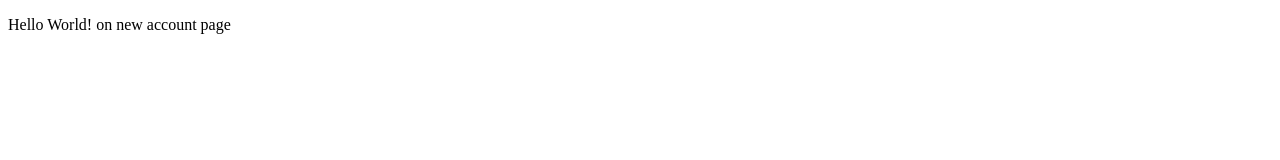
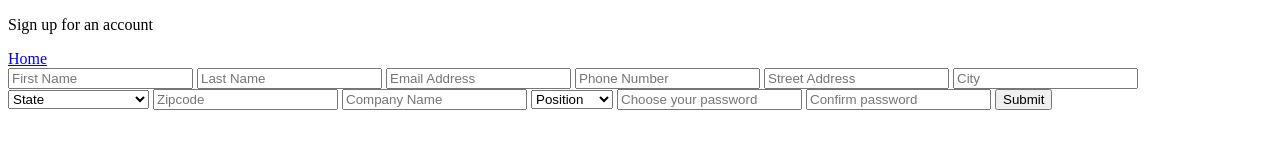
Before and after one commit to LarissaMorrell/tracker, a website: page public/create-account.html in a window 1280 px wide. Drawn offline with Linux system fonts and the light colour scheme.

Commit message:
public was added and back-end .js files. config.js added with mLab database. <form>s added on html

```diff
--- /dev/null
+++ b/config.js
@@ -0,0 +1,4 @@
+exports.DATABASE_URL = process.env.DATABASE_URL ||
+                       global.DATABASE_URL ||
+                       'mongodb://dbuser:dbpassword@ds147079.mlab.com:47079/mrkt-tracker';
+exports.PORT = process.env.PORT || 8080;
--- a/public/create-account.html
+++ b/public/create-account.html
@@ -6,7 +6,79 @@
 </head>
 
 <body>
-    <p>Hello World! on new account page</p>
+    <p>Sign up for an account</p>
+    <a href="index.html">Home</a>
+    <form>
+        <input placeholder="First Name" type="text" name="" required>
+        <input placeholder="Last Name" type="text" name="" required>
+        <input placeholder="Email Address" type="email" name="" required>
+        <input placeholder="Phone Number" type="" name="">
+        <input placeholder="Street Address" type="text" name="">
+        <input placeholder="City" type="text" name="">
+        <select>
+        	<option value="" disabled selected>State</option>
+            <option value="AL">Alabama</option>
+            <option value="AK">Alaska</option>
+            <option value="AZ">Arizona</option>
+            <option value="AR">Arkansas</option>
+            <option value="CA">California</option>
+            <option value="CO">Colorado</option>
+            <option value="CT">Connecticut</option>
+            <option value="DE">Delaware</option>
+            <option value="DC">District Of Columbia</option>
+            <option value="FL">Florida</option>
+            <option value="GA">Georgia</option>
+            <option value="HI">Hawaii</option>
+            <option value="ID">Idaho</option>
+            <option value="IL">Illinois</option>
+            <option value="IN">Indiana</option>
+            <option value="IA">Iowa</option>
+            <option value="KS">Kansas</option>
+            <option value="KY">Kentucky</option>
+            <option value="LA">Louisiana</option>
+            <option value="ME">Maine</option>
+            <option value="MD">Maryland</option>
+            <option value="MA">Massachusetts</option>
+            <option value="MI">Michigan</option>
+            <option value="MN">Minnesota</option>
+            <option value="MS">Mississippi</option>
+            <option value="MO">Missouri</option>
+            <option value="MT">Montana</option>
+            <option value="NE">Nebraska</option>
+            <option value="NV">Nevada</option>
+            <option value="NH">New Hampshire</option>
+            <option value="NJ">New Jersey</option>
+            <option value="NM">New Mexico</option>
+            <option value="NY">New York</option>
+            <option value="NC">North Carolina</option>
+            <option value="ND">North Dakota</option>
+            <option value="OH">Ohio</option>
+            <option value="OK">Oklahoma</option>
+            <option value="OR">Oregon</option>
+            <option value="PA">Pennsylvania</option>
+            <option value="RI">Rhode Island</option>
+            <option value="SC">South Carolina</option>
+            <option value="SD">South Dakota</option>
+            <option value="TN">Tennessee</option>
+            <option value="TX">Texas</option>
+            <option value="UT">Utah</option>
+            <option value="VT">Vermont</option>
+            <option value="VA">Virginia</option>
+            <option value="WA">Washington</option>
+            <option value="WV">West Virginia</option>
+            <option value="WI">Wisconsin</option>
+            <option value="WY">Wyoming</option>
+        </select>
+        <input placeholder="Zipcode" type="text" name="">
+        <input placeholder="Company Name" type="text" name="">
+        <select required>
+            <option value="" disabled selected>Position</option>
+            <option value="user">Employee</option>
+        </select>
+        <input placeholder="Choose your password" type="password" name="" required>
+        <input placeholder="Confirm password" type="password" name="" required>
+        <input type="submit">
+    </form>
 </body>
 
 </html>
```
Also changed, not shown: public/app.js (added, +104 -0 lines), public/index.html (+20 -5 lines), public/profile.html (+1 -0 lines), public/user-landing.html (renamed from public/home.html, +1 -0 lines), seed-data.json (renamed from app.js, +27 -5 lines), user-landing.html (deleted, +0 -9 lines), user-profile.html (deleted, +0 -9 lines), models.js (added).
